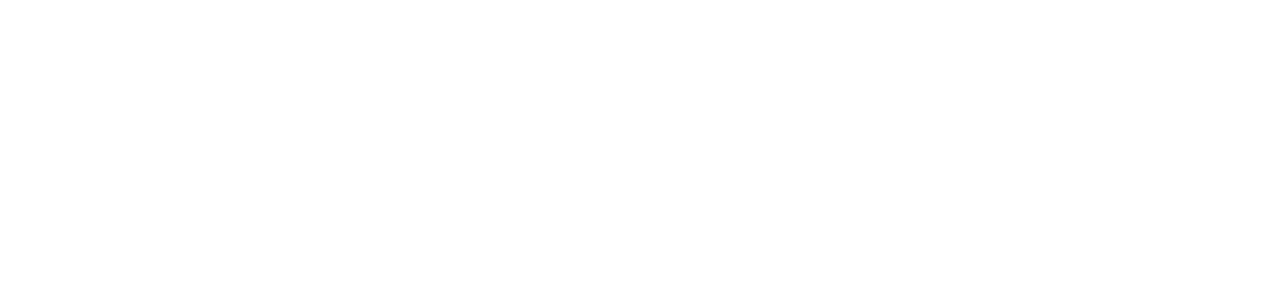
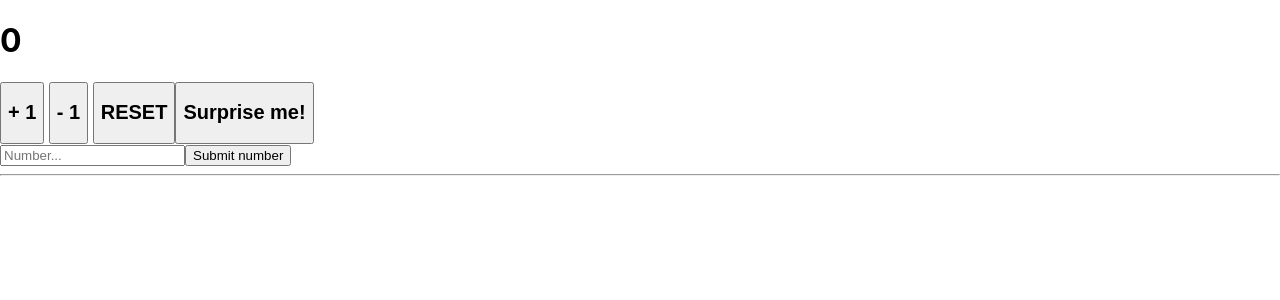
Before and after one commit to Ykub-Taras/React_Projects, a React (Create React App) app: page / in a window 1280 px wide. Shown: the top 300 px of the page. Built offline with nearby package versions, Linux system fonts and the light colour scheme.

Commit message:
HomeWork 05

```diff
--- a/package.json
+++ b/package.json
@@ -9,8 +9,10 @@
     "axios": "^0.21.1",
     "react": "^17.0.2",
     "react-dom": "^17.0.2",
+    "react-redux": "^7.2.4",
     "react-router-dom": "^5.2.0",
     "react-scripts": "4.0.3",
+    "redux": "^4.1.0",
     "web-vitals": "^1.1.2"
   },
   "devDependencies": {
--- a/src/App.js
+++ b/src/App.js
@@ -1,9 +1,39 @@
 import './App.css';
+import {useSelector, useDispatch} from "react-redux";
+import {useState} from "react";
+
 
 export default function App() {
+
+    let [inputedNumber, setInputedNumber] = useState({})
+
+    function onSubmit(e) {
+        console.log(e.target.Number.value);
+        e.preventDefault();
+    }
+
+    function onInput(e) {
+        setInputedNumber(e.target.value)
+    }
+
+    const counter = useSelector(({counterValue}) => counterValue);
+    console.log('counter = ', counter)
+    const dispatch = useDispatch();
     return (
-        <div>
-
+        <div><h1>{counter}</h1>
+            <button onClick={event => dispatch({type: 'INC'})}><h2>+ 1</h2></button>
+            {' '}
+            <button onClick={event => dispatch({type: 'DEC'})}><h2>- 1</h2></button>
+            {' '}
+            <button onClick={event => dispatch({type: 'RESET'})}><h2>RESET</h2></button>
+            <button onClick={event => dispatch({type: 'RANDOM'})}><h2>Surprise me!</h2></button>
+            <form onSubmit={onSubmit}>
+                <input type="text" name={'Number'}
+                       placeholder="Number..."
+                       onChange={onInput}/>
+                <button onClick={event => dispatch({type: 'INPUTED', payload: +inputedNumber})}>Submit number</button>
+            </form>
+<hr/>
         </div>
     );
 }
--- a/src/index.js
+++ b/src/index.js
@@ -4,11 +4,41 @@
 import App from './App';
 import reportWebVitals from './reportWebVitals';
 
+import {createStore} from "redux";
+import {Provider} from "react-redux";
+
+const initialState = {counterValue: 0}
+
+const counterReducer = (state = initialState, action)    => {
+    switch (action.type) {
+        case 'INC': {
+            return {...state, counterValue: state.counterValue + 1};
+        }
+        case 'DEC': {
+            return {...state, counterValue: state.counterValue - 1};
+        }
+        case 'RANDOM': {
+            let x = Math.floor(Math.random()*(10+10)-10);
+            console.log('random=', x)
+            return {...state, counterValue: state.counterValue + x};
+        }
+        case 'RESET': {
+            return {...state, counterValue: 0};
+        }
+        case 'INPUTED': {
+            return {...state, counterValue: state.counterValue + action.payload};
+        }
+        default:
+            return state;
+    }
+}
+const store = createStore(counterReducer)
+console.log(store)
 ReactDOM.render(
-  <React.StrictMode>
-    <App />
-  </React.StrictMode>,
-  document.getElementById('root')
+    <React.StrictMode>
+        <Provider store={store}><App/></Provider>
+    </React.StrictMode>,
+    document.getElementById('root')
 );
 
 // If you want to start measuring performance in your app, pass a function
```
Also changed, not shown: 1 other file (tests, documents, lock files or other folders).
